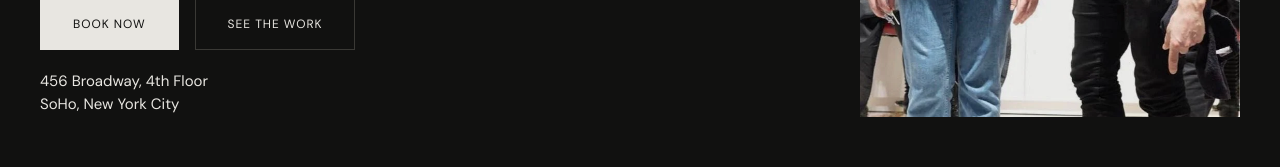
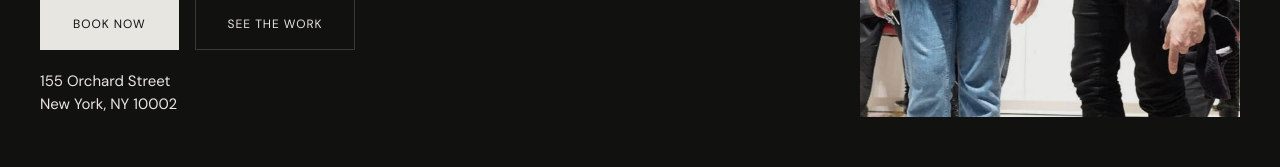
Before and after one commit to sambullen228-rgb/samuelbullen-site, a Next.js app: page / in a window 1280 px wide. Shown: the part 580-747 px from the top of the page. Built offline with nearby package versions, Linux system fonts and the light colour scheme; a web font is replaced by a local one.

Commit message:
Update website address

```diff
--- a/app/page.tsx
+++ b/app/page.tsx
@@ -170,9 +170,9 @@ export default function Home() {
               transition={{ duration: 0.6, delay: 0.4 }}
               className="mt-5 text-[14px] font-normal leading-[1.55] text-[#E8E6E1] md:text-[15px]"
             >
-              456 Broadway, 4th Floor
+              155 Orchard Street
               <br />
-              SoHo, New York City
+              New York, NY 10002
             </motion.p>
           </div>
 
@@ -307,7 +307,7 @@ export default function Home() {
         {/* ── Credibility bar ────────────────────────────── */}
         <div className="mx-auto max-w-7xl px-5 py-10 md:px-10 md:py-14">
           <div className="flex flex-col items-center gap-5 sm:flex-row sm:justify-center sm:gap-0 sm:divide-x sm:divide-white/[0.04]">
-            {["15 Years Experience", "456 Broadway, 4th Floor, New York, NY", "Hair + Portraits"].map((stat) => (
+            {["15 Years Experience", "155 Orchard Street, New York, NY 10002", "Hair + Portraits"].map((stat) => (
               <span
                 key={stat}
                 className="text-center text-[10px] uppercase tracking-[0.2em] text-[#5A5955] sm:px-10"
@@ -446,7 +446,7 @@ export default function Home() {
               Stop fighting your hair every morning.
             </h2>
             <p className="mx-auto mt-6 max-w-lg text-[15px] leading-[1.7] text-[#9A9690] md:text-[17px]">
-              456 Broadway, 4th Floor, SoHo. New clients welcome.
+              155 Orchard Street, New York, NY 10002. New clients welcome.
               Book the service that fits your hair and start leaving the house with confidence.
             </p>
             <div className="mt-10 flex justify-center">
@@ -465,7 +465,7 @@ export default function Home() {
         <div>
           <p className="text-[13px] text-[#E8E6E1]">Samuel Bullen · SoHo / Downtown NYC</p>
           <p className="mt-2 text-[11px] tracking-[0.05em]">
-            456 Broadway, 4th Floor, New York, NY
+            155 Orchard Street, New York, NY 10002
           </p>
         </div>
         <div className="flex flex-wrap gap-5">
```
